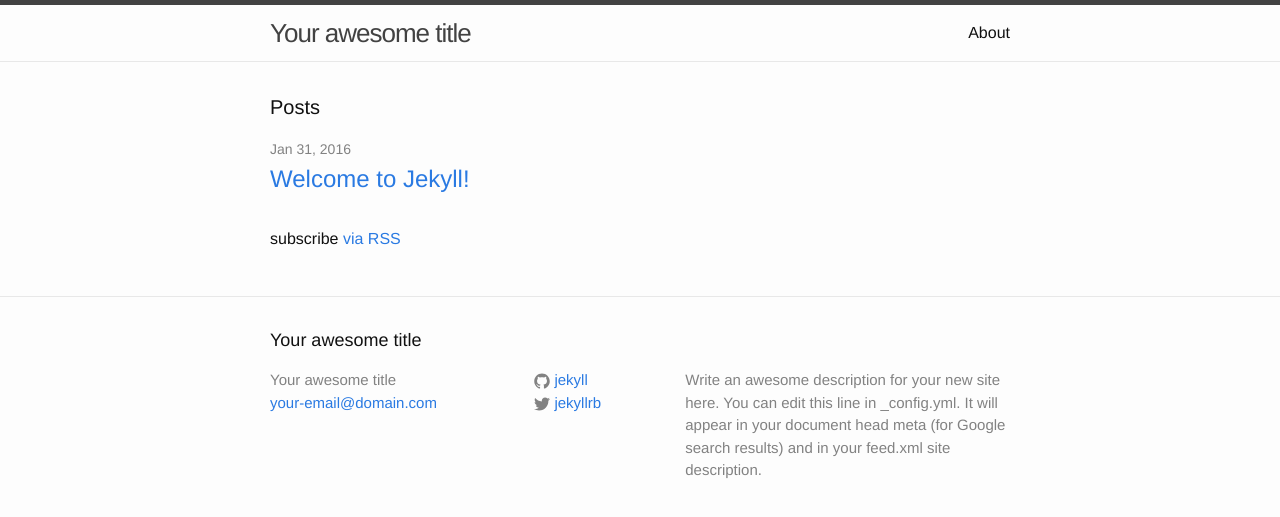
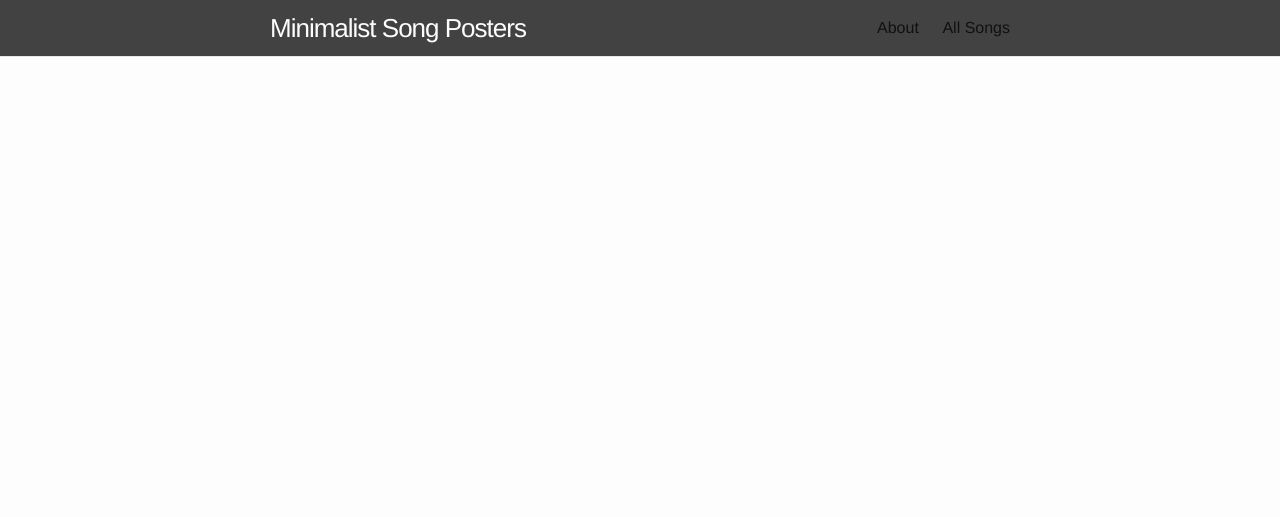
Before and after one commit to AshBardhan/Minimalist-Song-Posters, a Jekyll site: the page built from index.html, in a window 1280 px wide. Shown: the top 517 px of the page. Built offline with Jekyll 4.4.1, drawn with Linux system fonts in a browser that asks for light colours.

Commit message:
Setup directory structure

```diff
--- a/_config.yml
+++ b/_config.yml
@@ -1,17 +1,14 @@
-# Welcome to Jekyll!
-#
-# This config file is meant for settings that affect your whole blog, values
-# which you are expected to set up once and rarely need to edit after that.
-# For technical reasons, this file is *NOT* reloaded automatically when you use
-# 'jekyll serve'. If you change this file, please restart the server process.
+safe: true
 
 # Site settings
-title: Your awesome title
-email: your-email@domain.com
+permalink: /:title/
+title: Minimalist Song Posters
+email: ashbardhan@gmail.com
 description: > # this means to ignore newlines until "baseurl:"
-  Write an awesome description for your new site here. You can edit this
-  line in _config.yml. It will appear in your document head meta (for
-  Google search results) and in your feed.xml site description.
+  Various songs are described in minimalist manner.
+keywords: music, art, humor, minimalism
+timezone: Asia/Kolkata
+
 baseurl: "/minimalist-song-posters" # the subpath of your site, e.g. /blog/
 url: "http://ashbardhan.github.io" # the base hostname & protocol for your site
 twitter_username: jekyllrb
--- a/_layouts/default.html
+++ b/_layouts/default.html
@@ -11,6 +11,6 @@
 			</div>
 		</div>
 
-		{% include footer.html %}
+		<!--{% include footer.html %}-->
 	</body>
 </html>
--- a/_sass/_layout.scss
+++ b/_sass/_layout.scss
@@ -2,7 +2,8 @@
  * Site header
  */
 .site-header {
-	border-top: 5px solid $grey-color-dark;
+	background: $header-background;
+	color: $header-color !important;
 	border-bottom: 1px solid $grey-color-light;
 	min-height: 56px;
 
@@ -17,10 +18,7 @@
 	letter-spacing: -1px;
 	margin-bottom: 0;
 	float: left;
-
-	&, &:visited {
-		color: $grey-color-dark;
-	}
+	color: $header-color !important;
 }
 
 .site-nav {
--- a/css/main.scss
+++ b/css/main.scss
@@ -19,6 +19,9 @@
 $grey-color: #828282;
 $grey-color-light: lighten($grey-color, 40%);
 $grey-color-dark: darken($grey-color, 25%);
+
+$header-color: $background-color;
+$header-background: $grey-color-dark;
 
 // Width of the content area
 $content-width: 800px;
--- a/index.html
+++ b/index.html
@@ -1,21 +1,3 @@
 ---
 layout: default
 ---
-
-<div class="home">
-	<h1 class="page-heading">Posts</h1>
-
-	<ul class="post-list">
-		{% for post in site.posts %}
-		<li>
-			<span class="post-meta">{{ post.date | date: "%b %-d, %Y" }}</span>
-
-			<h2>
-				<a class="post-link" href="{{ post.url | prepend: site.baseurl }}">{{ post.title }}</a>
-			</h2>
-		</li>
-		{% endfor %}
-	</ul>
-
-	<p class="rss-subscribe">subscribe <a href="{{ "/feed.xml" | prepend: site.baseurl }}">via RSS</a></p>
-</div>
```
Also changed, not shown: _posts/2016-01-31-anthrax-safe-home.md (renamed from _posts/2016-01-31-welcome-to-jekyll.markdown, +1 -1 lines), _posts/2016-02-01-anthrax-among-the-living.md (added, +8 -0 lines), all songs.md (added, +21 -0 lines).
